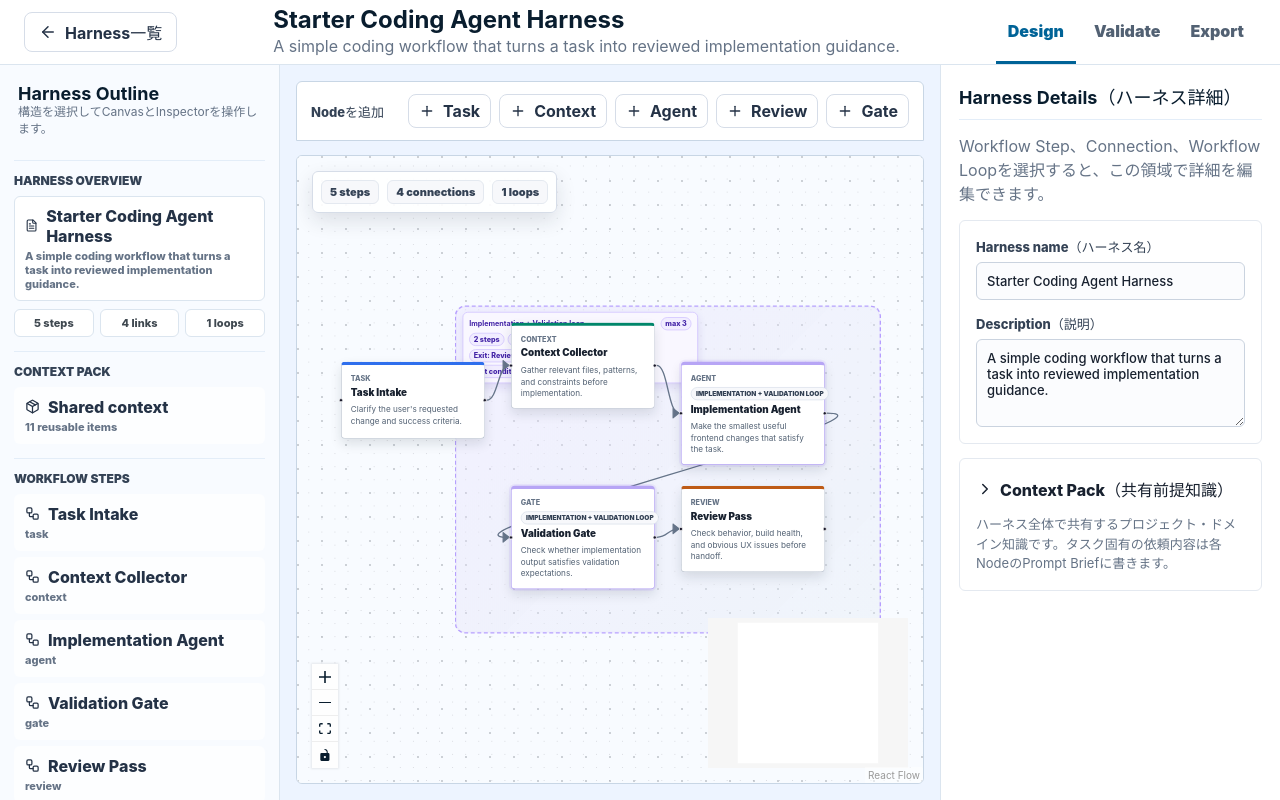
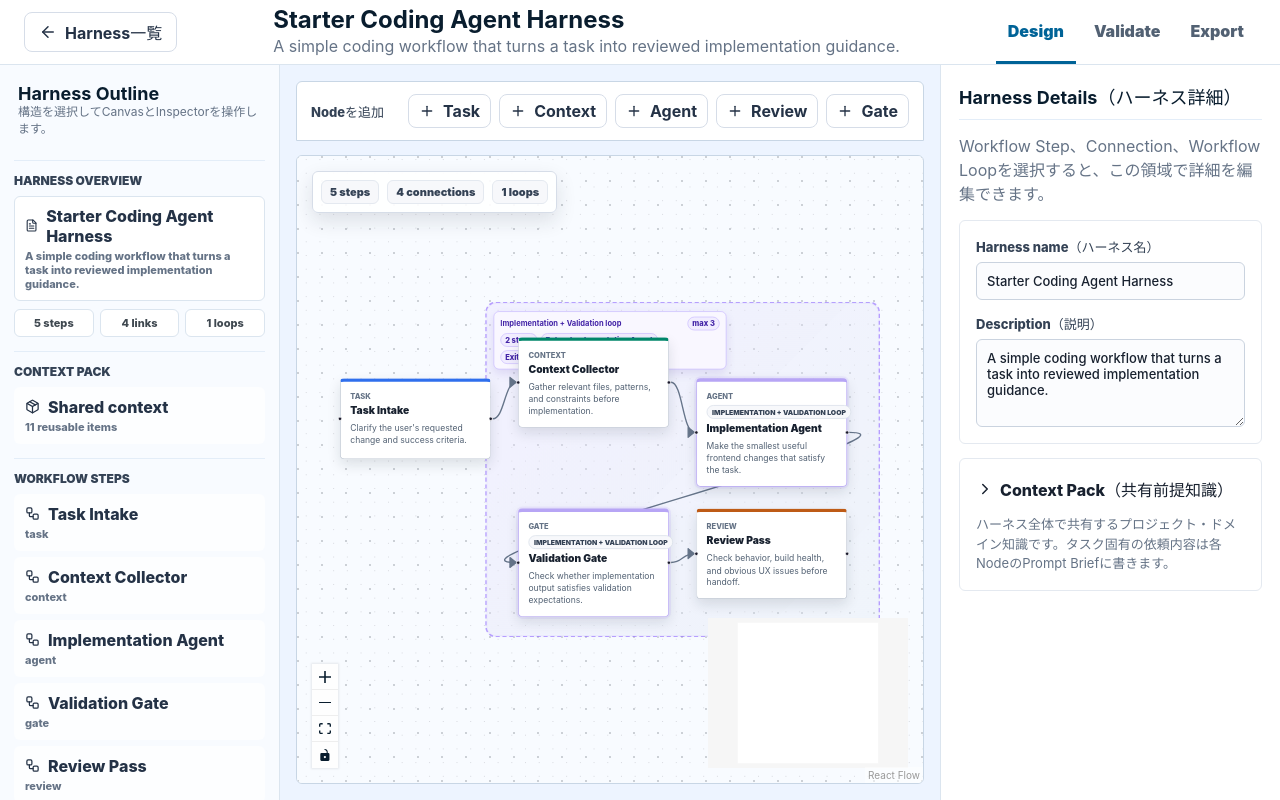
Before and after one commit to tonny-lec/harness-studio, a React (Vite) app: page / in a window 1280 px wide. Both pictures are taken after a click on the button 341 px from the left and 199 px from the top of the page. Built offline with nearby package versions, Linux system fonts and the light colour scheme.

Commit message:
Reduce workflow loop canvas overlap

```diff
--- a/src/components/HarnessCanvas.tsx
+++ b/src/components/HarnessCanvas.tsx
@@ -39,7 +39,9 @@ const nodeTypes: NodeTypes = {
 
 const NODE_WIDTH = 220;
 const NODE_HEIGHT = 140;
-const LOOP_PADDING = 86;
+const LOOP_SIDE_PADDING = 48;
+const LOOP_TOP_PADDING = 112;
+const LOOP_BOTTOM_PADDING = 48;
 
 type HarnessCanvasProps = {
   harness: Harness;
@@ -109,8 +111,8 @@ export function HarnessCanvas({
         id: `loop-region-${loop.id}`,
         type: "loopRegion",
         position: {
-          x: minX - LOOP_PADDING,
-          y: minY - LOOP_PADDING,
+          x: minX - LOOP_SIDE_PADDING,
+          y: minY - LOOP_TOP_PADDING,
         },
         data: {
           loopId: loop.id,
@@ -123,8 +125,8 @@ export function HarnessCanvas({
           isSelected: selectedLoop?.id === loop.id,
         },
         style: {
-          width: maxX - minX + LOOP_PADDING * 2,
-          height: maxY - minY + LOOP_PADDING * 2,
+          width: maxX - minX + LOOP_SIDE_PADDING * 2,
+          height: maxY - minY + LOOP_TOP_PADDING + LOOP_BOTTOM_PADDING,
         },
         draggable: false,
         selected: selectedLoop?.id === loop.id,
@@ -158,6 +160,7 @@ export function HarnessCanvas({
           strokeWidth: edge.id === selectedEdgeId ? 3 : 2,
         },
         selected: edge.id === selectedEdgeId,
+        interactionWidth: 18,
         zIndex: 1,
       })),
     [harness.edges, selectedEdgeId],
--- a/src/components/nodes/LoopRegionNode.tsx
+++ b/src/components/nodes/LoopRegionNode.tsx
@@ -25,8 +25,6 @@ export function LoopRegionNode({ data }: NodeProps) {
           <span>{loopData.includedCount} steps</span>
           {loopData.entryNodeName && <span>Entry: {loopData.entryNodeName}</span>}
           {loopData.exitTargetName && <span>Exit: {loopData.exitTargetName}</span>}
-        </div>
-        <div className="loop-region-exit-row">
           <span>
             Exit conditions:{" "}
             {loopData.exitConditionCount > 0 ? loopData.exitConditionCount : "未設定"}
--- a/src/styles.css
+++ b/src/styles.css
@@ -550,11 +550,11 @@ h2 {
 
 .loop-region-summary {
   position: absolute;
-  top: 10px;
+  top: 14px;
   left: 12px;
   display: grid;
   gap: 4px;
-  max-width: min(360px, calc(100% - 24px));
+  max-width: min(340px, calc(100% - 24px));
   padding: 7px 9px;
   color: #4324a7;
   background: #f9f7ff;
@@ -572,8 +572,7 @@ h2 {
 }
 
 .loop-region-title-row,
-.loop-region-detail-row,
-.loop-region-exit-row {
+.loop-region-detail-row {
   display: flex;
   align-items: center;
   min-width: 0;
@@ -584,24 +583,21 @@ h2 {
   gap: 10px;
 }
 
-.loop-region-detail-row,
-.loop-region-exit-row {
+.loop-region-detail-row {
   flex-wrap: wrap;
   gap: 5px;
 }
 
 .loop-region-title-row strong,
 .loop-region-title-row span,
-.loop-region-detail-row span,
-.loop-region-exit-row span {
+.loop-region-detail-row span {
   overflow: hidden;
   text-overflow: ellipsis;
   white-space: nowrap;
 }
 
 .loop-region-title-row span,
-.loop-region-detail-row span,
-.loop-region-exit-row span {
+.loop-region-detail-row span {
   max-width: 100%;
   padding: 2px 6px;
   background: #f1edff;
```
